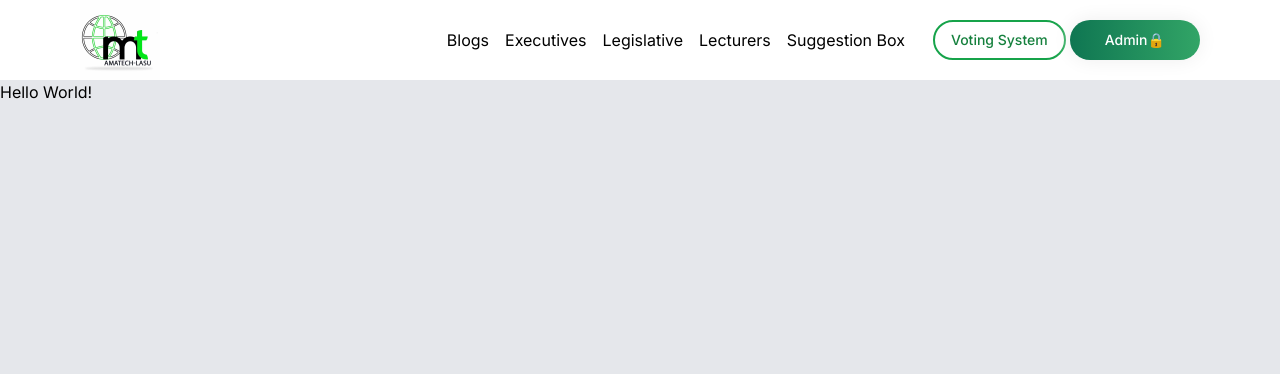
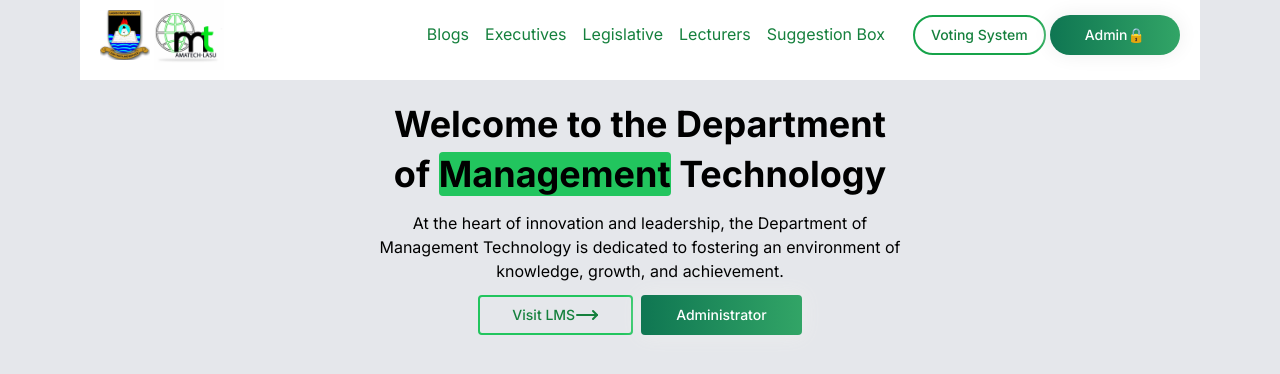
Before and after one commit to NureniJamiu/amatech-lasu, a Next.js app: page / in a window 1280 px wide. Shown: the top 374 px of the page. Built offline with nearby package versions, Linux system fonts and the light colour scheme.

Commit message:
feat: hero section

```diff
--- /dev/null
+++ b/app/(web)/_components/_sections/HeroSection.tsx
@@ -0,0 +1,20 @@
+import { Button } from '@/components/ui/button'
+import { ArrowBigRight, MoveRight } from 'lucide-react'
+import React from 'react'
+
+const HeroSection = () => {
+  return (
+    <div className='text-center '>
+      <div className='py-5'>
+        <h2 className='w-[500px] mx-auto text-4xl font-bold leading-snug '>Welcome to the Department of <span className='bg-green-500 rounded'>Management</span> Technology </h2>
+        <p className='w-[550px] mx-auto my-3'>At the heart of innovation and leadership, the Department of Management Technology is dedicated to fostering an environment of knowledge, growth, and achievement.</p>
+        <div className='w-[500px] mx-auto flex items-center justify-center gap-2 '>
+          <Button className='border-2 border-green-500 text-green-700 px-8 rounded hover:text-white hover:bg-green-600'>Visit LMS<MoveRight /></Button>
+          <Button className="btn-gradient rounded">Administrator</Button>
+        </div>
+      </div>
+    </div>
+  )
+}
+
+export default HeroSection
--- a/app/(web)/_components/Navbar.tsx
+++ b/app/(web)/_components/_sections/Navbar.tsx
@@ -2,21 +2,26 @@ import React from 'react'
 
 import Image from "next/image"
 import Link from 'next/link'
-import MobileMenu from "./MobileMenu"
 
-import { navLinks } from '../_mock'
+import MobileMenu from '../MobileMenu'
+
+import { navLinks } from '../../_mock'
 import { Button } from '@/components/ui/button'
 
 const Navbar = () => {
     return (
-        <nav className='sticky left-0 top-0 h-20 bg-white w-full px-5 md:px-10 lg:px-20'>
+        <nav className='sticky left-0 top-0 h-20 bg-white w-full px-5 '>
             <div className='flex items-center justify-between gap-5'>
-                <Image src="/logo.jpg" alt='amatech logo' width={80} height={80} />
+                <div className='flex items-center gap-1'>
+                    <Image src="/lasu.png" alt='amatech logo' width={50} height={50} />
+
+                    <Image src="/logo.jpg" alt='amatech logo' width={70} height={70} />
+                </div>
 
                 <div className='hidden lg:flex items-center gap-7'>
                     <div className='flex items-center gap-4'>
                         {navLinks.map(({ title, url }) => (
-                            <Link href={url} key={title} className='hover:text-green-600'>
+                            <Link href={url} key={title} className='text-green-700 py-2 border-b-2 border-white hover:border-b-green-700 hover:border-b-2 transition-all ease-in-out duration-150'>
                                 {title}
                             </Link>
                         ))}
--- a/app/(web)/layout.tsx
+++ b/app/(web)/layout.tsx
@@ -1,5 +1,5 @@
 import React from 'react'
-import Navbar from './_components/Navbar'
+import Navbar from './_components/_sections/Navbar'
 
 const Layout = ({ children }: { children: React.ReactNode }) => {
     return (
--- a/app/(web)/page.tsx
+++ b/app/(web)/page.tsx
@@ -1,9 +1,10 @@
 import Image from 'next/image'
+import HeroSection from './_components/_sections/HeroSection'
 
 export default function Home() {
   return (
     <main >
-      Hello World!
+      <HeroSection />
     </main>
   )
 }
--- a/app/layout.tsx
+++ b/app/layout.tsx
@@ -19,7 +19,7 @@ export default function RootLayout({
   return (
     <ClerkProvider>
       <html lang="en">
-        <body className={`${inter.className} bg-gray-200`}>
+        <body className={`${inter.className} bg-gray-200 md:px-10 lg:px-20`}>
           {children}
         </body>
       </html>
```
Also changed, not shown: app/(web)/_components/MobileMenu.tsx (renamed from app/(web)/_components/MobileMenu.jsx).
